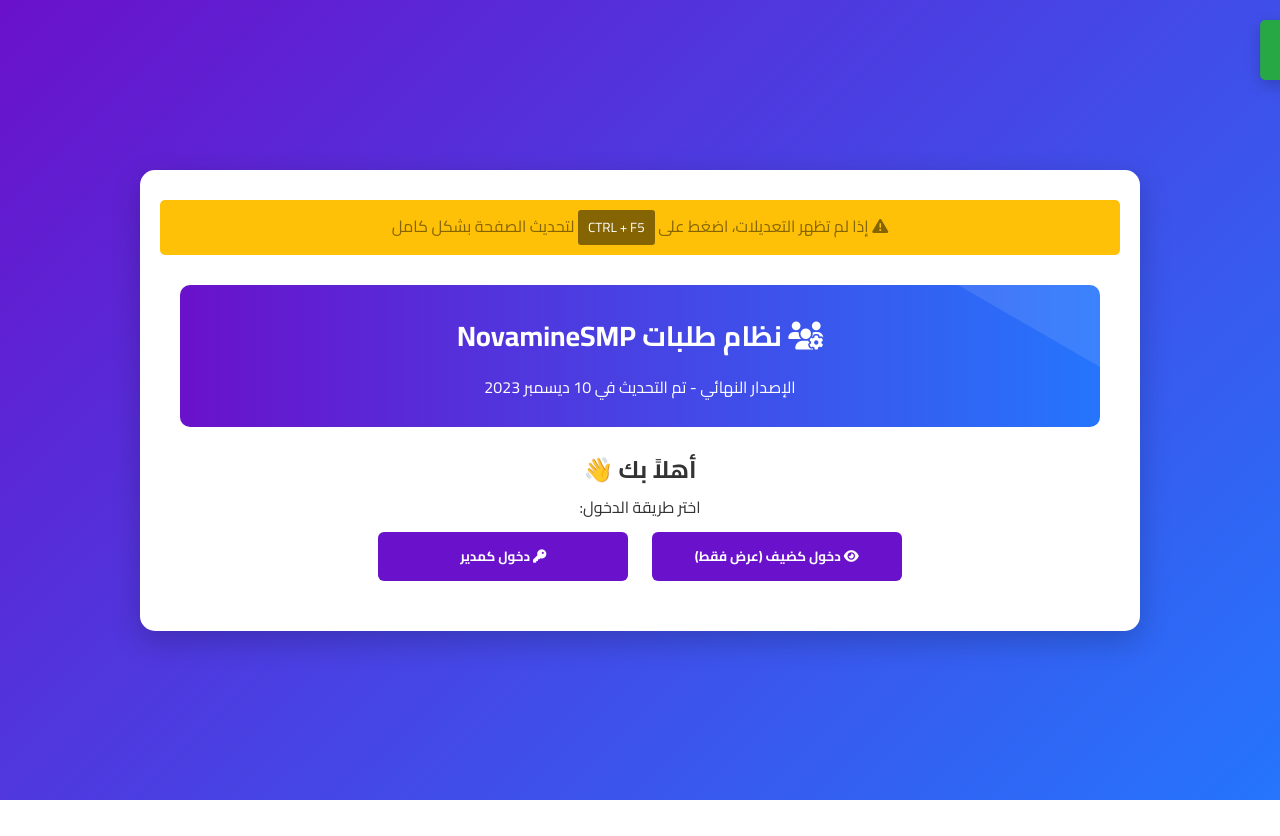
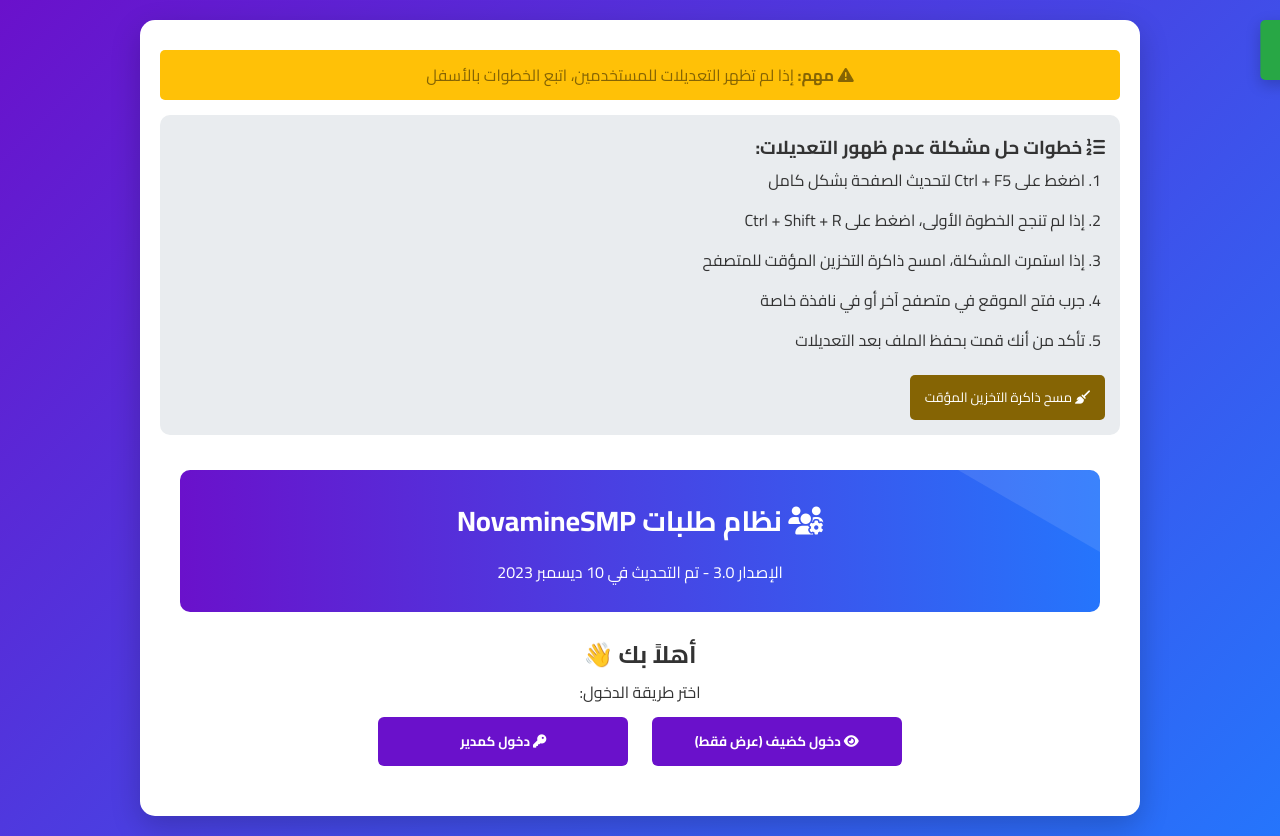
Before and after one commit to acceptserverNove/Minesmp, a plain HTML site: page index.html in a window 1280 px wide. Before the commit the page ends 800 px from the top, so only its background shows below. Drawn offline with Linux system fonts and the light colour scheme.

Commit message:
Update index.html

```diff
--- a/index.html
+++ b/index.html
@@ -3,7 +3,10 @@
 <head>
     <meta charset="UTF-8">
     <meta name="viewport" content="width=device-width, initial-scale=1.0">
-    <title>نظام طلبات NovamineSMP - الإصدار النهائي</title>
+    <meta http-equiv="Cache-Control" content="no-cache, no-store, must-revalidate">
+    <meta http-equiv="Pragma" content="no-cache">
+    <meta http-equiv="Expires" content="0">
+    <title>نظام طلبات NovamineSMP - الإصدار 3.0</title>
     <link rel="stylesheet" href="https://cdnjs.cloudflare.com/ajax/libs/font-awesome/6.4.0/css/all.min.css">
     <link href="https://fonts.googleapis.com/css2?family=Cairo:wght@300;400;600;700&display=swap" rel="stylesheet">
     <style>
@@ -339,7 +342,22 @@
             border-radius: 5px;
             margin: 10px 0;
             text-align: center;
-            display: none;
+        }
+
+        .solution-steps {
+            background: #e9ecef;
+            padding: 15px;
+            border-radius: 10px;
+            margin: 15px 0;
+            text-align: right;
+        }
+
+        .solution-steps ol {
+            padding-right: 20px;
+        }
+
+        .solution-steps li {
+            margin-bottom: 10px;
         }
 
         @media (max-width: 768px) {
@@ -363,18 +381,31 @@
 <body>
     <div class="container">
         <!-- تحذير الكاش -->
-        <div class="cache-warning" id="cacheWarning">
+        <div class="cache-warning">
             <i class="fas fa-exclamation-triangle"></i>
-            إذا لم تظهر التعديلات، اضغط على
-            <button onclick="clearCache()" style="background: #856404; color: white; border: none; padding: 5px 10px; border-radius: 3px; cursor: pointer;">CTRL + F5</button>
-            لتحديث الصفحة بشكل كامل
+            <b>مهم:</b> إذا لم تظهر التعديلات للمستخدمين، اتبع الخطوات بالأسفل
+        </div>
+
+        <!-- خطوات الحل -->
+        <div class="solution-steps">
+            <h3><i class="fas fa-list-ol"></i> خطوات حل مشكلة عدم ظهور التعديلات:</h3>
+            <ol>
+                <li>اضغط على <kbd>Ctrl</kbd> + <kbd>F5</kbd> لتحديث الصفحة بشكل كامل</li>
+                <li>إذا لم تنجح الخطوة الأولى، اضغط على <kbd>Ctrl</kbd> + <kbd>Shift</kbd> + <kbd>R</kbd></li>
+                <li>إذا استمرت المشكلة، امسح ذاكرة التخزين المؤقت للمتصفح</li>
+                <li>جرب فتح الموقع في متصفح آخر أو في نافذة خاصة</li>
+                <li>تأكد من أنك قمت بحفظ الملف بعد التعديلات</li>
+            </ol>
+            <button onclick="clearBrowserCache()" style="background: #856404; color: white; border: none; padding: 10px 15px; border-radius: 5px; cursor: pointer; margin-top: 10px;">
+                <i class="fas fa-broom"></i> مسح ذاكرة التخزين المؤقت
+            </button>
         </div>
 
         <!-- شاشة البداية -->
         <div id="start-box">
             <div class="header">
                 <h1><i class="fas fa-users-cog"></i> نظام طلبات NovamineSMP</h1>
-                <p>الإصدار النهائي - تم التحديث في 10 ديسمبر 2023</p>
+                <p>الإصدار 3.0 - تم التحديث في 10 ديسمبر 2023</p>
             </div>
             <h2>أهلاً بك 👋</h2>
             <p>اختر طريقة الدخول:</p>
@@ -435,8 +466,8 @@
     <div class="notification" id="notification">تمت العملية بنجاح!</div>
 
     <script>
-        // إضافة نسخة للكود لمنع التخزين المؤقت
-        const CODE_VERSION = "2.2_final";
+        // إضافة علامة زمنية لمنع التخزين المؤقت
+        const TIMESTAMP = new Date().getTime();
         const ADMIN_PASSWORD = "1357911"; // كلمة السر الافتراضية
         let isAdmin = false;
         let currentFilter = 'all';
@@ -447,29 +478,28 @@
             {name: "Sara", status: "rejected", date: "2023-05-12"}
         ];
 
-        // التحقق من وجود إصدار جديد
-        function checkForUpdates() {
-            const lastVersion = localStorage.getItem('novamine-version');
-            if (lastVersion !== CODE_VERSION) {
-                document.getElementById('cacheWarning').style.display = 'block';
-                localStorage.setItem('novamine-version', CODE_VERSION);
+        // مسح ذاكرة التخزين المؤقت للمتصفح
+        function clearBrowserCache() {
+            showNotification("جاري مسح ذاكرة التخزين المؤقت...", false);
 
-                // إشعار للمستخدم بوجود تحديث
-                showNotification("تم تحميل الإصدار الجديد من النظام!", false);
+            if ('caches' in window) {
+                caches.keys().then(function(names) {
+                    for (let name of names) {
+                        caches.delete(name);
+                    }
+                    showNotification("تم مسح ذاكرة التخزين المؤقت بنجاح", false);
+                    setTimeout(() => {
+                        window.location.reload(true);
+                    }, 1000);
+                });
+            } else {
+                showNotification("المتصفح لا يدعم هذه الميزة، جرب CTRL+F5", true);
             }
-        }
-
-        // مسح الكاش
-        function clearCache() {
-            localStorage.removeItem('novamine-requests');
-            localStorage.setItem('novamine-version', CODE_VERSION);
-            // إعادة تحميل الصفحة مع تجنب الكاش
-            window.location.reload(true);
         }
 
         // تهيئة الصفحة عند التحميل
         function init() {
-            checkForUpdates();
+            console.log("تم تحميل الإصدار: " + TIMESTAMP);
 
             // تحميل البيانات من localStorage إذا وجدت
             const savedRequests = localStorage.getItem('novamine-requests');
@@ -477,38 +507,12 @@
                 requests = JSON.parse(savedRequests);
             }
 
-            // محاولة تحميل البيانات من الخادم (محاكاة)
-            loadFromServer();
-        }
-
-        // محاكاة تحميل البيانات من الخادم
-        function loadFromServer() {
-            // هذه مجرد محاكاة - في التطبيق الحقيقي ستكون هناك طلبات AJAX
-            console.log("محاولة تحميل البيانات من الخادم...");
-
-            // محاكاة التأخير
-            setTimeout(() => {
-                // في التطبيق الحقيقي، هنا سيتم تحميل البيانات من قاعدة البيانات
-                console.log("تم تحميل البيانات بنجاح");
-            }, 1000);
-        }
-
-        // محاكاة حفظ البيانات على الخادم
-        function saveToServer() {
-            // هذه مجرد محاكاة - في التطبيق الحقيقي ستكون هناك طلبات AJAX
-            console.log("جاري حفظ البيانات على الخادم...");
-
-            // محاكاة التأخير
-            setTimeout(() => {
-                // في التطبيق الحقيقي، هنا سيتم حفظ البيانات في قاعدة البيانات
-                console.log("تم حفظ البيانات على الخادم بنجاح");
-            }, 1000);
+            renderRequests();
         }
 
         // حفظ البيانات في localStorage
         function saveRequests() {
             localStorage.setItem('novamine-requests', JSON.stringify(requests));
-            saveToServer(); // محاكاة حفظ على الخادم
         }
 
         // عرض الإشعارات
@@ -693,28 +697,18 @@
         // تهيئة التطبيق عند تحميل الصفحة
         window.onload = function() {
             init();
-            renderRequests();
-
-            // إضافة علامة تحميل البيانات من الخادم
-            console.log("تم تحميل النظام بنجاح - الإصدار: " + CODE_VERSION);
         };
 
-        // منع التخزين المؤقت للصفحة
-        window.onbeforeunload = function() {
-            // هذه مجرد محاكاة لطلب من الخادم
-            console.log("جاري حفظ التغييرات النهائية...");
-        };
-
-        // إضافة دالة للتحميل من الخادم (محاكاة)
-        function forceReloadFromServer() {
-            showNotification("جاري تحميل أحدث البيانات من الخادم...", false);
-
-            // محاكاة الاتصال بالخادم
-            setTimeout(() => {
-                renderRequests();
-                showNotification("تم تحميل أحدث البيانات بنجاح", false);
-            }, 1500);
-        }
+        // إضافة علامة زمنية لجميع طلبات الموارد لمنع التخزين المؤقت
+        document.addEventListener('DOMContentLoaded', function() {
+            const links = document.querySelectorAll('link[rel="stylesheet"]');
+            links.forEach(link => {
+                const href = link.getAttribute('href');
+                if (href && href.indexOf('?') === -1) {
+                    link.setAttribute('href', href + '?v=' + TIMESTAMP);
+                }
+            });
+        });
     </script>
 </body>
 </html>
```
